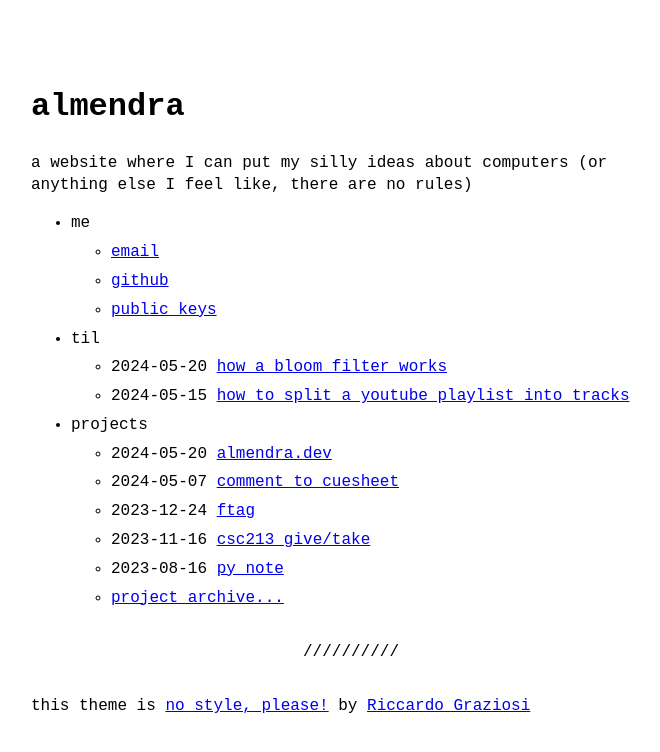
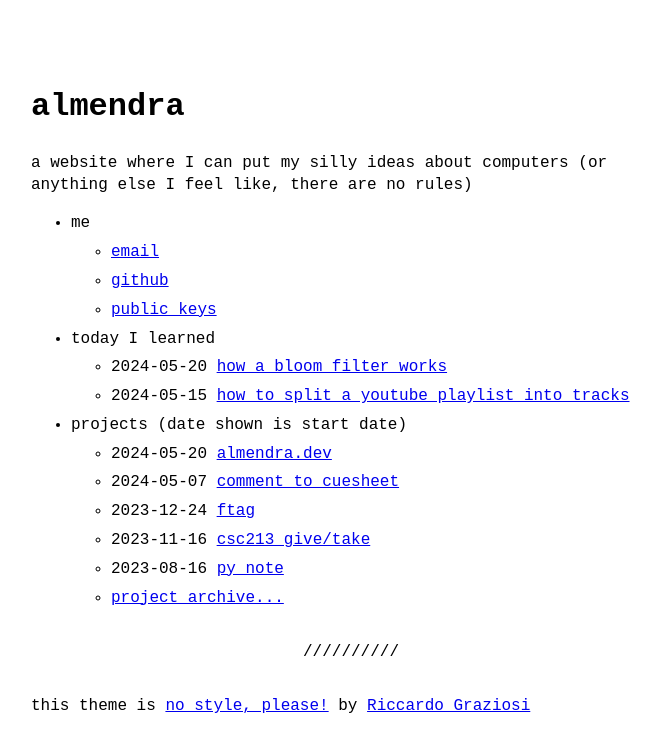
Before and after one commit to almondheil/almondheil.github.io, a Jekyll site: the page built from index.md, in a window 1280 px wide. Shown: the top 752 px of the page, without its empty margins (289-949 px from the left). Built offline with Jekyll 4.4.1, drawn with Linux system fonts in a browser that asks for light colours.

Commit message:
Change titles in menu

```diff
--- a/_data/menu.yml
+++ b/_data/menu.yml
@@ -11,7 +11,7 @@ entries:
       - title: public keys
         url: pubkeys
 
-  - title: til
+  - title: today I learned
     post_list:
       category: til
       limit: 5
@@ -19,7 +19,7 @@ entries:
       show_more_text: til archive...
       show_more_url: til_archive
 
-  - title: projects
+  - title: projects (date shown is start date)
     post_list:
       category: project
       limit: 5
```
